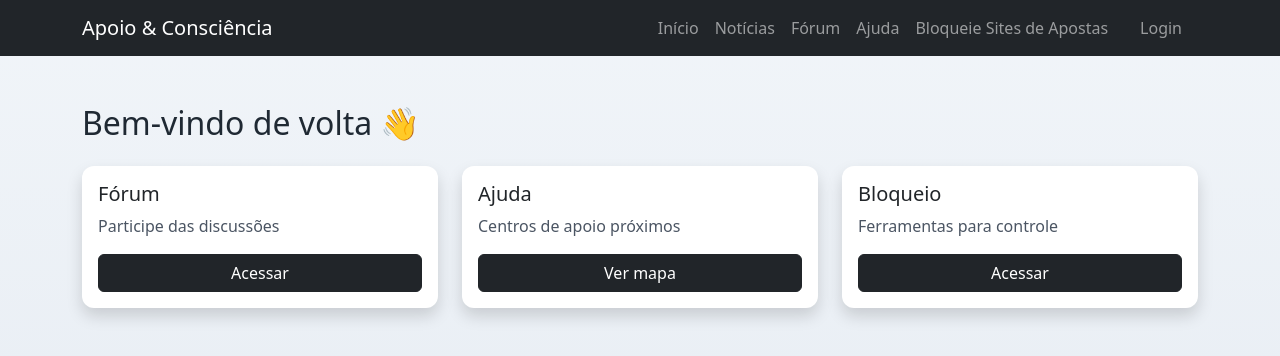
After one commit to GabrielGaburi/site-ajuda-apostas, a Flask app: page /dashboard in a window 1280 px wide. The commit adds this page. Shown: the top 356 px of the page. Run offline with Flask 3, Linux system fonts and the light colour scheme; the visitor is signed in with stand-in values (Sample User, id 1).

Commit message:
Criando confirmação de email

```diff
--- a/app.py
+++ b/app.py
@@ -1,11 +1,38 @@
-
-import json
-from flask import Flask, render_template, request, redirect, url_for, abort
+import secrets, re, json, os, traceback
+from flask import Flask, render_template, request, redirect, url_for, flash, abort, session
 from datetime import datetime
+from werkzeug.security import generate_password_hash, check_password_hash
+from flask_mail import Mail, Message
+from itsdangerous import URLSafeTimedSerializer
 
 app = Flask(__name__)
 MODERADOR = True
+app.secret_key = secrets.token_hex(16)
+usuarios = []
 
+
+app.config['SERVER_NAME'] = '192.168.1.11:5000'
+app.config['PREFERRED_URL_SCHEME'] = 'http'
+
+app.config['MAIL_SERVER'] = 'smtp.gmail.com'
+app.config['MAIL_PORT'] = 587
+app.config['MAIL_USE_TLS'] = True
+app.config['MAIL_USE_SSL'] = False
+
+# CONTA GMAIL REMETENTE
+app.config['MAIL_USERNAME'] = 'gabrielgaburi6@gmail.com'
+
+# SENHA DE APP DO GMAIL (via terminal)
+app.config['MAIL_PASSWORD'] = "dans hivz zvpt xswd"
+
+# REMETENTE PRECISA SER O MESMO GMAIL
+app.config['MAIL_DEFAULT_SENDER'] = 'gabrielgaburi6@gmail.com'
+
+app.config['MAIL_SUPPRESS_SEND'] = False
+
+mail = Mail(app)
+
+serializer = URLSafeTimedSerializer(app.secret_key)
 noticias = [
     {
         "id": 1,
@@ -44,7 +71,90 @@ noticias = [
 
 # Arquivo JSON para salvar o fórum
 FORUM_FILE = "forum.json"
+# =========================
+# CADASTRO (ADICIONE ISSO NO app.py)
+# =========================
+@app.route('/cadastro', methods=['GET', 'POST'])
+def cadastro():
+    if request.method == 'POST':
 
+        nome = request.form.get('nome', '').strip()
+        email = request.form.get('email', '').strip().lower()
+        senha = request.form.get('senha', '')
+
+        if not nome or not email or not senha:
+            flash("Preencha todos os campos obrigatórios.", "danger")
+            return render_template("cadastro.html", nome=nome, email=email)
+
+        if not senha_valida(senha):
+            flash("A senha deve ter 8-16 caracteres, incluindo maiúscula, número e caractere especial.", "danger")
+            return render_template("cadastro.html", nome=nome, email=email)
+
+        usuario_existente = next(
+            (u for u in usuarios if u["email"].lower() == email),
+            None
+        )
+
+        if usuario_existente:
+            flash("Este email já está cadastrado.", "warning")
+            return render_template("cadastro.html", nome=nome, email=email)
+
+        senha_hash = generate_password_hash(senha)
+
+        novo_usuario = {
+            "id": len(usuarios) + 1,
+            "nome": nome,
+            "email": email,
+            "senha": senha_hash,
+            "email_confirmado": False,
+            "tipo": request.form.get("tipo", "usuario")
+        }
+
+        usuarios.append(novo_usuario)
+
+        # ENVIO EMAIL
+        if enviar_email_confirmacao(email):
+            flash("Conta criada! Verifique seu email para confirmar o cadastro.", "success")
+        else:
+            flash("Conta criada, mas houve erro ao enviar o email de confirmação.", "warning")
+
+        return redirect(url_for('login'))
+
+    return render_template('cadastro.html')
+
+# =========================
+# CONFIRMAÇÃO DE EMAIL (ADICIONE ISSO NO app.py)
+# =========================
+@app.route('/confirmar_email/<token>')
+def confirmar_email(token):
+    try:
+        email = serializer.loads(
+            token,
+            salt='confirmacao-email',
+            max_age=3600  # 1 hora
+        )
+
+    except:
+        flash("Link inválido ou expirado.", "danger")
+        return redirect(url_for("login"))
+
+    usuario = next(
+        (u for u in usuarios if u["email"].lower() == email.lower()),
+        None
+    )
+
+    if not usuario:
+        flash("Usuário não encontrado.", "danger")
+        return redirect(url_for("cadastro"))
+
+    if usuario["email_confirmado"]:
+        flash("Email já confirmado. Faça login.", "info")
+        return redirect(url_for("login"))
+
+    usuario["email_confirmado"] = True
+
+    flash("Email confirmado com sucesso! Agora você pode fazer login.", "success")
+    return redirect(url_for("login"))
 # Funções auxiliares
 def carregar_forum():
     try:
@@ -56,6 +166,21 @@ def carregar_forum():
 def salvar_forum(forum):
     with open(FORUM_FILE, "w", encoding="utf-8") as f:
         json.dump(forum, f, ensure_ascii=False, indent=4)
+
+def senha_valida(senha):
+    if len(senha) < 8 or len(senha) > 16:
+        return False
+
+    if not re.search(r"[A-Z]", senha):  # letra maiúscula
+        return False
+
+    if not re.search(r"[0-9]", senha):  # número
+        return False
+
+    if not re.search(r"[!@#$%^&*(),.?\":{}|<>]", senha):  # especial
+        return False
+
+    return True
 
 # Carregar tópicos existentes
 forum = carregar_forum()
@@ -158,17 +283,124 @@ def excluir_mensagem(topico_id, msg_index):
 
     return redirect(url_for("forum_topico", topico_id=topico_id))
 
-@app.route("/login")
+@app.route("/login", methods=["GET", "POST"])
 def login():
+    if request.method == "POST":
+
+        # mantém os dados digitados caso dê erro
+        email = request.form.get("email", "").strip().lower()
+        senha = request.form.get("senha", "")
+
+        # procura usuário pelo email
+        usuario = next(
+            (u for u in usuarios if u["email"].lower() == email),
+            None
+        )
+
+        # verifica se existe
+        if not usuario:
+            flash("Email não encontrado.", "danger")
+            return render_template("login.html", email=email)
+
+        # verifica confirmação de email
+        if not usuario.get("email_confirmado", False):
+            flash("Confirme seu email antes de fazer login.", "warning")
+            return render_template("login.html", email=email)
+
+        # verifica senha
+        if not check_password_hash(usuario["senha"], senha):
+            flash("Senha incorreta.", "danger")
+            return render_template("login.html", email=email)
+
+        # login OK
+        session["usuario_id"] = usuario["id"]
+        session["usuario_nome"] = usuario["nome"]
+        session["tipo_usuario"] = usuario.get("tipo", "usuario")
+
+        flash(f"Bem-vindo(a), {usuario['nome']}!", "success")
+
+        return redirect(url_for("dashboard"))
+
+    # GET
     return render_template("login.html")
 
-@app.route('/cadastro')
-def cadastro():
-    return render_template('cadastro.html')
+@app.route('/dashboard')
+def dashboard():
+    if 'usuario_id' not in session:
+        return redirect(url_for('login'))
+
+    return render_template('dashboard.html')
+
+def enviar_email_confirmacao(email):
+    try:
+        token = serializer.dumps(email, salt='confirmacao-email')
+
+        link = url_for(
+            'confirmar_email',
+            token=token,
+            _external=True
+        )
+
+        msg = Message(
+            subject='Confirme seu cadastro - Apoio & Consciência',
+            recipients=[email],
+            sender=app.config['MAIL_DEFAULT_SENDER']
+        )
+
+        msg.body = f"""
+Confirme seu cadastro acessando o link abaixo:
+
+{link}
+
+Se você não criou essa conta, ignore esta mensagem.
+        """
+
+        msg.html = f"""
+        <h2>Confirme seu cadastro</h2>
+        <p>Clique no botão abaixo para ativar sua conta:</p>
+
+        <a href="{link}" style="
+            background:#198754;
+            color:white;
+            padding:12px 20px;
+            text-decoration:none;
+            border-radius:8px;
+            display:inline-block;
+        ">
+            Confirmar Cadastro
+        </a>
+
+        <p>Ou copie e cole este link:</p>
+        <p>{link}</p>
+        """
+        print("MAIL_USERNAME:", app.config['MAIL_USERNAME'])
+        print("MAIL_PASSWORD:", os.getenv("MAIL_PASSWORD"))
+        print("MAIL_DEFAULT_SENDER:", app.config['MAIL_DEFAULT_SENDER'])
+        print("DESTINATÁRIO:", email)
+        print("LINK:", link)
+        mail.send(msg)
+
+        print("EMAIL ENVIADO PARA:", email)
+        return True
+
+    except Exception as e:
+        print("ERRO AO ENVIAR EMAIL:")
+        traceback.print_exc()
+        return False
+
+@app.route("/teste-email")
+def teste_email():
+    email_teste = "gabrielgaburi6@gmail.com"  # troque se quiser
+
+    sucesso = enviar_email_confirmacao(email_teste)
+
+    if sucesso:
+        return "Email enviado com sucesso! Verifique caixa de entrada, spam e lixo eletrônico."
+    else:
+        return "Falha no envio. Veja o terminal."
 
 @app.route("/ajuda")
 def ajuda():
-
     locais = [
 
         # 🏥 Atendimento Público / Especializado
@@ -488,11 +720,10 @@ def ajuda():
 
 
 
+
     ]
 
     return render_template("ajuda.html", locais=locais)
 
-
-
 if __name__ == "__main__":
-    app.run(debug=True)
+    app.run(host="0.0.0.0", port=5000, debug=True)
--- a/templates/base.html
+++ b/templates/base.html
@@ -60,6 +60,18 @@
         </div>
     </nav>
 
+    {% with messages = get_flashed_messages() %}
+    {% if messages %}
+    <div class="container mt-3">
+        {% for msg in messages %}
+        <div class="alert alert-success">
+            {{ msg }}
+        </div>
+        {% endfor %}
+    </div>
+    {% endif %}
+    {% endwith %}
+
     <!-- CONTEÚDO DAS PÁGINAS -->
     {% block content %}{% endblock %}
 
--- /dev/null
+++ b/templates/dashboard.html
@@ -0,0 +1,37 @@
+{% extends "base.html" %}
+
+{% block content %}
+<div class="container my-5">
+
+    <h2 class="mb-4">Bem-vindo de volta 👋</h2>
+
+    <div class="row">
+
+        <div class="col-md-4 mb-3">
+            <div class="card p-3 shadow">
+                <h5>Fórum</h5>
+                <p>Participe das discussões</p>
+                <a href="{{ url_for('forum_home') }}" class="btn btn-dark">Acessar</a>
+            </div>
+        </div>
+
+        <div class="col-md-4 mb-3">
+            <div class="card p-3 shadow">
+                <h5>Ajuda</h5>
+                <p>Centros de apoio próximos</p>
+                <a href="{{ url_for('ajuda') }}" class="btn btn-dark">Ver mapa</a>
+            </div>
+        </div>
+
+        <div class="col-md-4 mb-3">
+            <div class="card p-3 shadow">
+                <h5>Bloqueio</h5>
+                <p>Ferramentas para controle</p>
+                <a href="{{ url_for('bloqueio') }}" class="btn btn-dark">Acessar</a>
+            </div>
+        </div>
+
+    </div>
+
+</div>
+{% endblock %}
```
